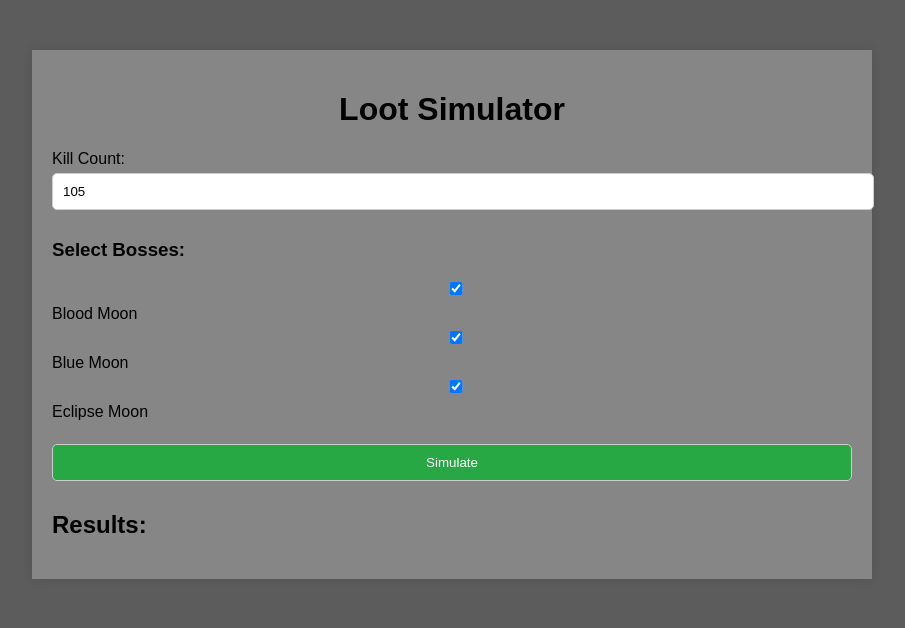
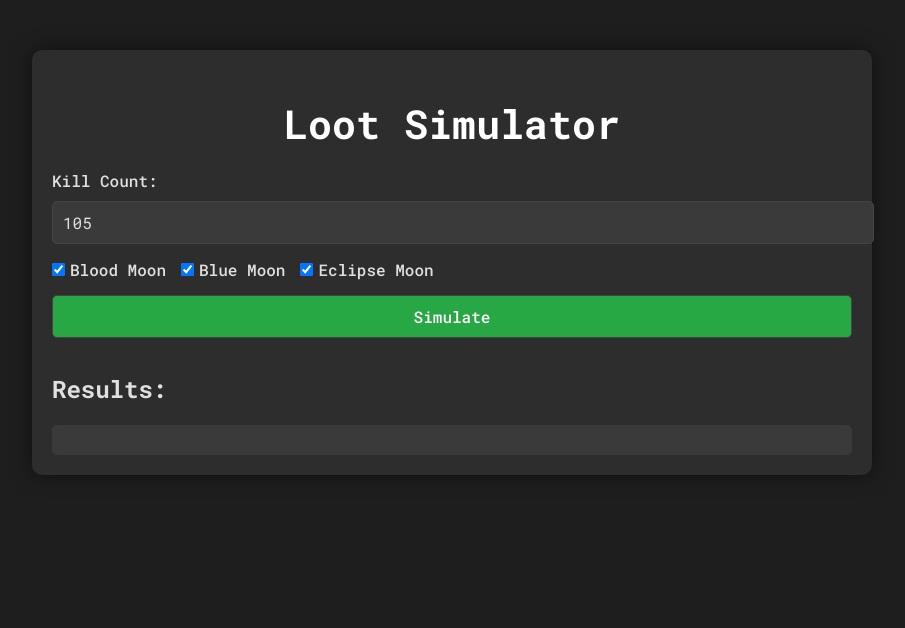
Before and after one commit to aliozertekin/osrs-loot-simulator, a Flask app: page / in a window 1280 px wide. Shown: the top 628 px of the page, without its empty margins (188-1093 px from the left). Run offline with Flask 3, Linux system fonts and the light colour scheme.

Commit message:
fixes and better theme

```diff
--- a/lunar_chest/app.py
+++ b/lunar_chest/app.py
@@ -1,5 +1,5 @@
-from flask import Flask, render_template, request, jsonify
-import random
+from flask import Flask, render_template, request, jsonify, Response
+import random, json, time
 
 app = Flask(__name__)
 
@@ -70,11 +70,15 @@ def simulate_loot(bosses, unique_items_pool):
 def home():
     return render_template("index.html")
 
-@app.route("/simulate", methods=["POST"])
+@app.route("/simulate", methods=["GET", "POST"])
 def simulate():
-    data = request.json
-    kc_count = int(data.get("kc_count", 105))
-    bosses = data.get("bosses", ["Blood Moon", "Blue Moon", "Eclipse Moon"])
+    if request.method == "POST":
+        data = request.json
+        kc_count = int(data.get("kc_count", 105))
+        bosses = data.get("bosses", ["Blood Moon", "Blue Moon", "Eclipse Moon"])
+    elif request.method == "GET":
+        kc_count = int(request.args.get("kc_count", 105))
+        bosses = request.args.get("bosses", "Blood Moon,Blue Moon,Eclipse Moon").split(",")
 
     # Track total loot and value across all simulations
     total_loot = {}
@@ -102,44 +106,53 @@ def simulate():
         },
     }
 
-    for _ in range(kc_count):
-        loot, value, unique_items_pool = simulate_loot(bosses, unique_items_pool)
-        total_value += value
-        for item, quantity in loot.items():
-            if item in total_loot:
-                total_loot[item] += quantity
-            else:
-                total_loot[item] = quantity
+    def generate():
+        nonlocal unique_items_pool, total_loot, total_value  # Allow modification of outer scope variables
+        for kc in range(1, kc_count + 1):
+            loot, value, unique_items_pool = simulate_loot(bosses, unique_items_pool)
+            total_value += value
+            for item, quantity in loot.items():
+                if item in total_loot:
+                    total_loot[item] += quantity
+                else:
+                    total_loot[item] = quantity
 
-        # Reset the unique items pool for a boss if all items have been obtained
-        for boss in bosses:
-            if not unique_items_pool[boss]:
-                if boss == "Blood Moon":
-                    unique_items_pool[boss] = {
-                        "Blood moon helm": unique_items["Blood moon helm"],
-                        "Blood moon chestplate": unique_items["Blood moon chestplate"],
-                        "Blood moon tassets": unique_items["Blood moon tassets"],
-                        "Dual macuahuitl": unique_items["Dual macuahuitl"],
-                    }
-                elif boss == "Blue Moon":
-                    unique_items_pool[boss] = {
-                        "Blue moon spear": unique_items["Blue moon spear"],
-                        "Blue moon helm": unique_items["Blue moon helm"],
-                        "Blue moon chestplate": unique_items["Blue moon chestplate"],
-                        "Blue moon tassets": unique_items["Blue moon tassets"],
-                    }
-                elif boss == "Eclipse Moon":
-                    unique_items_pool[boss] = {
-                        "Eclipse atlatl": unique_items["Eclipse atlatl"],
-                        "Eclipse moon helm": unique_items["Eclipse moon helm"],
-                        "Eclipse moon chestplate": unique_items["Eclipse moon chestplate"],
-                        "Eclipse moon tassets": unique_items["Eclipse moon tassets"],
-                    }
+            # Reset the unique items pool for a boss if all items have been obtained
+            for boss in bosses:
+                if not unique_items_pool[boss]:
+                    if boss == "Blood Moon":
+                        unique_items_pool[boss] = {
+                            "Blood moon helm": unique_items["Blood moon helm"],
+                            "Blood moon chestplate": unique_items["Blood moon chestplate"],
+                            "Blood moon tassets": unique_items["Blood moon tassets"],
+                            "Dual macuahuitl": unique_items["Dual macuahuitl"],
+                        }
+                    elif boss == "Blue Moon":
+                        unique_items_pool[boss] = {
+                            "Blue moon spear": unique_items["Blue moon spear"],
+                            "Blue moon helm": unique_items["Blue moon helm"],
+                            "Blue moon chestplate": unique_items["Blue moon chestplate"],
+                            "Blue moon tassets": unique_items["Blue moon tassets"],
+                        }
+                    elif boss == "Eclipse Moon":
+                        unique_items_pool[boss] = {
+                            "Eclipse atlatl": unique_items["Eclipse atlatl"],
+                            "Eclipse moon helm": unique_items["Eclipse moon helm"],
+                            "Eclipse moon chestplate": unique_items["Eclipse moon chestplate"],
+                            "Eclipse moon tassets": unique_items["Eclipse moon tassets"],
+                        }
 
-    # Replace spaces with underscores in item names for image filenames
-    formatted_loot = {item.replace(" ", "_"): quantity for item, quantity in total_loot.items()}
-    return jsonify({"loot": formatted_loot, "total_value": total_value})
+            # Replace spaces with underscores in item names for image filenames
+            formatted_loot = {item.replace(" ", "_"): quantity for item, quantity in total_loot.items()}
+
+            # Yield the current KC and loot
+            yield f"data: {json.dumps({'kc': kc, 'loot': formatted_loot, 'total_value': total_value})}\n\n"
+
+            # Add a small delay (2ms) between updates
+            time.sleep(0.005)
+
+    return Response(generate(), mimetype="text/event-stream")
 
 if __name__ == "__main__":
     # Replace 'localhost' with your IP address
-    app.run(host="localhost", port=5000, debug=True)
+    app.run(host="172.27.177.126", port=5000, debug=True)
--- a/lunar_chest/static/style.css
+++ b/lunar_chest/static/style.css
@@ -1,6 +1,11 @@
+/* Import Google Font */
+@import url('https://fonts.googleapis.com/css2?family=Roboto+Mono:wght@400;500;700&display=swap');
+
+/* Dark Theme */
 body {
-    font-family: Arial, sans-serif;
-    background-color: #5c5c5c;
+    font-family: 'Roboto Mono', monospace;
+    background-color: #1e1e1e; /* Dark background */
+    color: #e0e0e0; /* Light text */
     margin: 0;
     padding: 0;
 }
@@ -9,12 +14,16 @@ body {
     max-width: 800px;
     margin: 50px auto;
     padding: 20px;
-    background-color: #868686;
-    box-shadow: 0 0 10px rgba(0, 0, 0, 0.1);
+    background-color: #2d2d2d; /* Dark container background */
+    border-radius: 10px;
+    box-shadow: 0 0 20px rgba(0, 0, 0, 0.5);
 }
 
 h1 {
     text-align: center;
+    color: #ffffff; /* White heading */
+    font-size: 2.5rem;
+    margin-bottom: 20px;
 }
 
 form {
@@ -23,30 +32,74 @@ form {
 
 label {
     display: block;
-    margin-bottom: 5px;
+    margin-bottom: 10px;
+    color: #e0e0e0; /* Light text */
+    font-weight: 500;
 }
 
 input, button {
     width: 100%;
     padding: 10px;
-    margin-right: 10px;
-    margin-bottom: 10px;
-    border: 1px solid #ccc;
+    margin-bottom: 15px;
+    margin-right: -45px;
+    border: 1px solid #444; /* Dark border */
     border-radius: 5px;
+    font-family: 'Roboto Mono', monospace;
+    font-size: 1rem;
+    background-color: #3a3a3a; /* Dark input background */
+    color: #e0e0e0; /* Light text */
+}
+
+input:focus {
+    outline: none;
+    border-color: #28a745; /* Green border on focus */
+    box-shadow: 0 0 5px rgba(40, 167, 69, 0.5);
 }
 
 button {
-    background-color: #28a745;
+    background-color: #28a745; /* Green button */
     color: #fff;
     cursor: pointer;
+    font-weight: 500;
+    transition: background-color 0.3s ease;
 }
 
 button:hover {
-    background-color: #218838;
+    background-color: #218838; /* Darker green on hover */
+}
+
+/* Boss Selection Bar */
+.boss-selection {
+    display: flex;
+    align-items: center;
+    gap: 15px; /* Space between checkboxes */
+    margin-bottom: 15px;
+}
+
+.boss-selection label {
+    display: flex;
+    align-items: center;
+    gap: 5px; /* Space between checkbox and text */
+    margin: 0; /* Remove default margin */
+    font-size: 1rem;
+    color: #e0e0e0; /* Light text */
+}
+
+.boss-selection input[type="checkbox"] {
+    margin: 0; /* Remove default margin */
+    width: auto; /* Allow checkbox to size naturally */
 }
 
 #results {
     margin-top: 20px;
+    padding: 15px;
+    background-color: #3a3a3a; /* Dark results background */
+    border-radius: 5px;
+}
+
+#results h3 {
+    color: #ffffff; /* White heading */
+    margin-bottom: 10px;
 }
 
 #results ul {
@@ -58,14 +111,41 @@ button:hover {
     display: flex;
     align-items: center;
     margin-bottom: 10px;
+    padding: 10px;
+    background-color: #444; /* Darker list item background */
+    border-radius: 5px;
+    transition: background-color 0.3s ease;
+}
+
+#results li:hover {
+    background-color: #555; /* Slightly lighter on hover */
 }
 
 #results img {
     margin-right: 10px;
+    border-radius: 5px;
 }
 
 .item-image {
     width: 32px;
     height: 32px;
-    object-fit: none;
+    object-fit: contain; /* Ensure images maintain aspect ratio */
 }
+
+/* Custom Scrollbar */
+::-webkit-scrollbar {
+    width: 10px;
+}
+
+::-webkit-scrollbar-track {
+    background: #2d2d2d; /* Dark scrollbar track */
+}
+
+::-webkit-scrollbar-thumb {
+    background: #555; /* Dark scrollbar thumb */
+    border-radius: 5px;
+}
+
+::-webkit-scrollbar-thumb:hover {
+    background: #666; /* Lighter scrollbar thumb on hover */
+}
--- a/lunar_chest/templates/index.html
+++ b/lunar_chest/templates/index.html
@@ -4,6 +4,7 @@
     <meta charset="UTF-8">
     <meta name="viewport" content="width=device-width, initial-scale=1.0">
     <title>Loot Simulator</title>
+    <link href="https://fonts.googleapis.com/css2?family=Roboto+Mono:wght@400;500;700&display=swap" rel="stylesheet">
     <link rel="stylesheet" href="{{ url_for('static', filename='style.css') }}">
 </head>
 <body>
@@ -12,8 +13,9 @@
         <form id="simulateForm">
             <label for="kc_count">Kill Count:</label>
             <input type="number" id="kc_count" name="kc_count" value="105" min="1" required>
-            <br>
-            <h3>Select Bosses:</h3>
+
+            <!-- Boss Selection Bar -->
+            <div class="boss-selection">
                 <label>
                     <input type="checkbox" name="bosses" value="Blood Moon" checked> Blood Moon
                 </label>
@@ -23,7 +25,8 @@
                 <label>
                     <input type="checkbox" name="bosses" value="Eclipse Moon" checked> Eclipse Moon
                 </label>
-            <br>
+            </div>
+
             <button type="submit">Simulate</button>
         </form>
         <h2>Results:</h2>
@@ -34,34 +37,37 @@
         document.getElementById("simulateForm").addEventListener("submit", async (e) => {
             e.preventDefault();
             const formData = new FormData(e.target);
-            const bosses = Array.from(formData.getAll("bosses"));
             const data = {
                 kc_count: formData.get("kc_count"),
-                bosses: bosses,
+                bosses: Array.from(formData.getAll("bosses")),
             };
 
-            const response = await fetch("/simulate", {
-                method: "POST",
-                headers: {
-                    "Content-Type": "application/json",
-                },
-                body: JSON.stringify(data),
-            });
+            // Clear previous results
+            const resultsDiv = document.getElementById("results");
+            resultsDiv.innerHTML = "";
 
-            const result = await response.json();
-            const resultsDiv = document.getElementById("results");
+            // Create a new EventSource to listen for updates
+            const eventSource = new EventSource(`/simulate?kc_count=${data.kc_count}&bosses=${data.bosses.join(",")}`);
+
+            eventSource.onmessage = (event) => {
+                const result = JSON.parse(event.data);
                 resultsDiv.innerHTML = `
-                <h3>Total Loot:</h3>
+                    <h3>KC: ${result.kc}</h3>
                     <ul>
                         ${Object.entries(result.loot).map(([item, quantity]) => `
                             <li>
-                            <img src="{{ url_for('static', filename='images/') }}${item.replace(/ /g, '_')}.webp" alt="${item}" class="item-image">
-                            ${quantity}x ${item}
+                                <img src="{{ url_for('static', filename='images/') }}${item}.webp" alt="${item}" class="item-image">
+                                ${quantity}x ${item.replace(/_/g, " ")}
                             </li>
                         `).join("")}
                     </ul>
                     <h3>Total Value: ${result.total_value}</h3>
                 `;
+            };
+
+            eventSource.onerror = () => {
+                eventSource.close(); // Close the connection when done
+            };
         });
     </script>
 </body>
```
Lines whose indentation alone changed are shown as unchanged.
